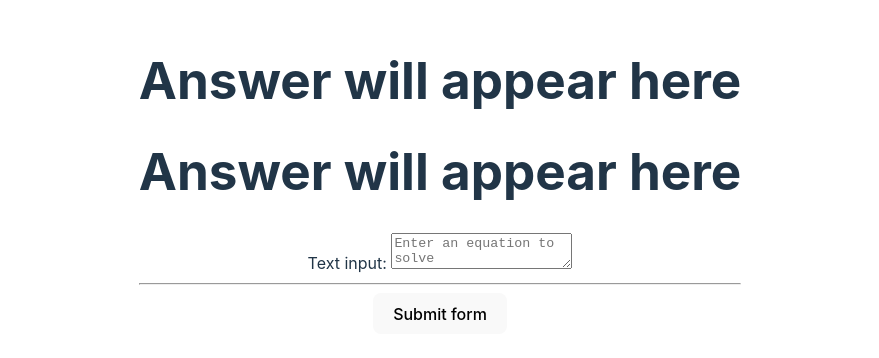
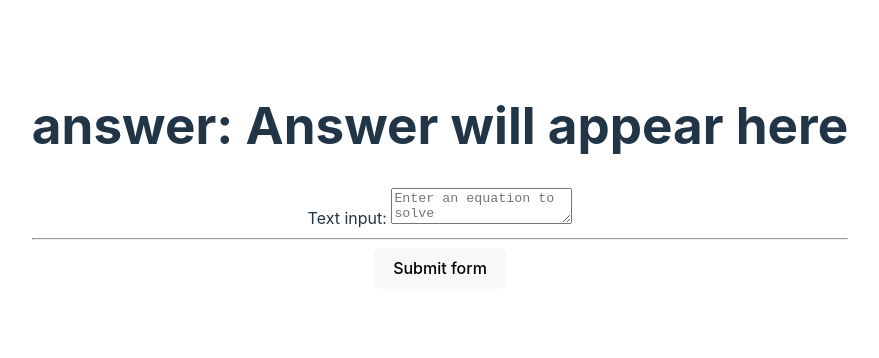
Before and after one commit to sberczuk/dainterview-fe, a React (Vite) app: page / in a window 1280 px wide. Shown: the part 224-582 px from the top of the page, without its empty margins (200-1079 px from the left). Built offline with nearby package versions, Linux system fonts and the light colour scheme.

Commit message:
extracted the response

```diff
--- a/src/Form.tsx
+++ b/src/Form.tsx
@@ -10,11 +10,18 @@ export function isValidEquation(v: string) {
 }
 
 export function Answer(props: { aValue: string }) {
-    console.log(props.aValue);
+    useEffect(() => {
+
+
+        console.log('useEffect logic ran props are ' + props.aValue);
+    }); //
+
+    console.log("value is :" + props.aValue);
     return (
-        <h1>{props.aValue}</h1>
+        <h1>answer: {props.aValue}</h1>
     )
 }
+
 
 export default function MyForm() {
     const [value, setValue] = React.useState('');
@@ -55,14 +62,17 @@ export default function MyForm() {
             // }
             return r.json()
         }).then(d => {
+            console.log("json")
+            console.log(d)
+            return  d
 
-            setAnswer(d.data)
+        }).then(data =>{
+            console.log("setting answer data:",  data.answer);
 
-            //TODO I'm consistently getting an error
-            console.log(d)
+            console.log(data.answer)
+            setAnswer(data.answer)
+        }
 
-        }).then(data =>
-            console.log(data)
         )
 
 
@@ -87,7 +97,6 @@ export default function MyForm() {
         <>
 
             <Answer aValue={answer}/>
-            <h1>{answer}</h1>
             <form method="post" onSubmit={handleSubmit}>
                 <label>
                     Text input: <textarea name="input" placeholder="Enter an equation to solve"
```
